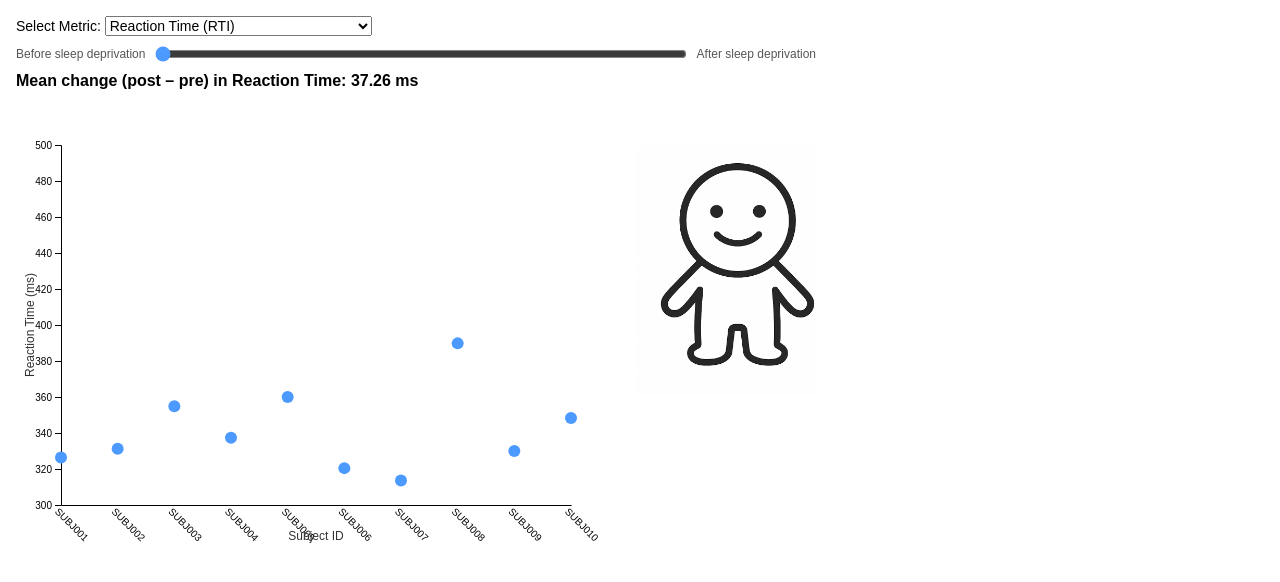
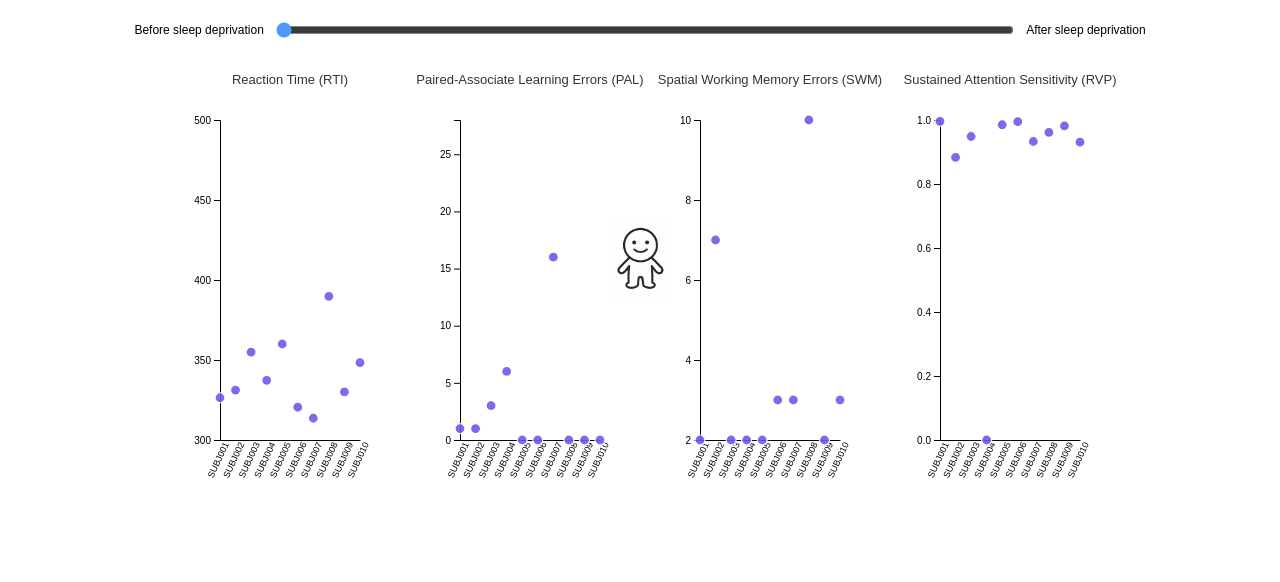
Before and after one commit to glyjtha/dsc106_final_project, a plain HTML site: page character.html in a window 1280 px wide. Drawn offline with nearby package versions, Linux system fonts and the light colour scheme.

Commit message:
Update character.html to multiple plots

```diff
--- a/character.html
+++ b/character.html
@@ -1,152 +1,147 @@
 <!DOCTYPE html>
-<html lang="en">
-<meta charset="utf-8" />
-<head>
-  <title>CANTAB – Sleep‑Deprivation Interactive</title>
-  <script src="https://d3js.org/d3.v7.min.js"></script>
-  <style>
-    body{font-family:sans-serif;margin:0;padding:16px;}
-    label,select{font-size:14px;}
-    .slider-row{display:flex;align-items:center;gap:8px;width:800px;margin:8px 0;}
-    .slider-row span{font-size:12px;color:#555;white-space:nowrap;}
-    #tSlider{flex:1;accent-color:#4C9AFF;}
-    #meanDisplay{font-weight:600;margin:4px 0 10px;}
-    .axis-title{font-size:12px;fill:#333;}
-  </style>
-</head>
-<body>
-  <label>Select Metric:
-    <select id="metricSelect">
-      <option value="RTI">Reaction Time (RTI)</option>
-      <option value="PAL">Paired-Associate Learning Errors (PAL)</option>
-      <option value="SWM">Spatial Working Memory Errors (SWM)</option>
-      <option value="RVP">Sustained Attention Sensitivity (RVP)</option>
-    </select>
-  </label>
+<meta charset="utf-8">
+<body style="font-family: sans-serif; background: white;">
 
-  <div class="slider-row">
+  <div style="display: flex; align-items: center; width: 80%; margin: 20px auto; gap: 10px; font-size: 12px;">
     <span>Before sleep deprivation</span>
-    <input type="range" id="tSlider" min="0" max="1" step="0.01" value="0">
+    <input type="range" id="tSlider" min="0" max="1" step="0.01" value="0" style="flex: 1; accent-color: #4C9AFF;">
     <span>After sleep deprivation</span>
   </div>
 
-  <p id="meanDisplay"></p>
 
-  <svg id="chart" width="800" height="450"></svg>
+  <div style="position: relative; width: 1000px; margin: auto;">
+    <svg id="chart" width="1000" height="420"></svg>
 
+    <img src="eye-open.png" id="eyeOpen"
+         style="position: absolute; top: 160px; left: 470px; width: 60px; opacity: 1;">
+    <img src="yawn.png" id="yawn"
+         style="position: absolute; top: 160px; left: 470px; width: 60px; opacity: 0;">
+  </div>
+
+  <script src="https://d3js.org/d3.v7.min.js"></script>
   <script>
   d3.csv("SD_CANTAB_DB_public.csv", d3.autoType).then(rawData => {
-  // --- Data wrangling ------------------------------------------------------
-  const clean      = rawData.filter(d=>d["Subject ID"]);
-  const beforeData = clean.filter(d=>d["Subject ID"].endsWith("_before"));
-  const afterData  = clean.filter(d=>d["Subject ID"].endsWith("_after"));
-  const ids        = beforeData.map(d=>d["Subject ID"].replace("_before",""));
+    const clean      = rawData.filter(d => d["Subject ID"]);
+    const beforeData = clean.filter(d => d["Subject ID"].endsWith("_before"));
+    const afterData  = clean.filter(d => d["Subject ID"].endsWith("_after"));
+    const ids        = beforeData.map(d => d["Subject ID"].replace("_before", ""));
 
-  // mapping from metric to accessor + units + label
-  const metricMeta = {
-    RTI:{get:d=>+d["RTIFMRT"], unit:"ms",  label:"Reaction Time"},
-    PAL:{get:d=>+d["PALTE"],   unit:"errors", label:"PAL Errors"},
-    SWM:{get:d=>+d["SWMS"],    unit:"errors", label:"SWM Errors"},
-    RVP:{get:d=>+d["RVPA"],    unit:"A′",   label:"RVP Sensitivity"}
+    const metricMap = {
+      RTI: d => +d["RTIFMRT"],
+      PAL: d => +d["PALTE"],
+      SWM: d => +d["SWMS"],
+      RVP: d => +d["RVPA"]
     };
 
-  // --- SVG setup -----------------------------------------------------------
-  const svg   = d3.select("#chart"),
-        W     = +svg.attr("width"),
-        H     = +svg.attr("height"),
-        leftW = 600,
-        pad   = 45;
+    const svg = d3.select("#chart");
+    const W = +svg.attr("width"),
+          H = +svg.attr("height"),
+          pad = 40;
 
-  const gx = svg.append("g").attr("transform",`translate(0,${H-pad})`);
-  const gy = svg.append("g").attr("transform",`translate(${pad},0)`);
+    const metrics = ["RTI", "PAL", "SWM", "RVP"];
+    const plotWidth = 220;
+    const spacing = 20;
+    const fullMetricNames = {
+      RTI: "Reaction Time (RTI)",
+      PAL: "Paired-Associate Learning Errors (PAL)",
+      SWM: "Spatial Working Memory Errors (SWM)",
+      RVP: "Sustained Attention Sensitivity (RVP)"
+    };
 
-  // axis titles
-  const xLabel = svg.append("text")
-      .attr("class","axis-title")
-      .attr("x", leftW/2)
-      .attr("y", H-10)
-      .attr("text-anchor","middle")
-      .text("Subject ID");
+    const plots = metrics.map((metric, i) => {
+      const x0 = i * (plotWidth + spacing) + pad;
+      const g = svg.append("g").attr("transform", `translate(${x0},0)`);
 
-  const yLabel = svg.append("text")
-      .attr("class","axis-title")
-      .attr("transform","rotate(-90)")
-      .attr("x", -H/2)
-      .attr("y", 18)
-      .attr("text-anchor","middle");
+      // 添加 metric title
+      g.append("text")
+        .attr("x", plotWidth / 2)
+        .attr("y", 24)
+        .attr("text-anchor", "middle")
+        .style("font-size", "13px")
+        .style("fill", "#333")
+        .text(fullMetricNames[metric]);
 
-  const circles = svg.append("g").attr("class","pts")
-        .selectAll("circle").data(beforeData)
+
+      const gx = g.append("g").attr("transform", `translate(0,${H - pad})`);
+      const gy = g.append("g").attr("transform", `translate(${pad},0)`);
+
+      const pts = g.append("g").attr("class", "pts").selectAll("circle")
+        .data(ids)
         .join("circle")
-          .attr("r",6)
-          .attr("fill","#4C9AFF");
+          .attr("r", 5)
+          .attr("fill", "#6c5ce7")
+          .attr("stroke", "white")
+          .attr("stroke-width", 1.2)
+          .attr("opacity", 0.9);
 
-  // right‑side animation (unchanged)
-  const animX = leftW + 20, animY = pad;
-  const anim = svg.append("g")
-      .attr("transform",`translate(${animX},${animY})`);
+      return { metric, gx, gy, pts };
+    });
 
-  anim.append("image")
-      .attr("class","open")
-      .attr("href","eye-open.png")
-      .attr("width",200).attr("height",250)
-      .attr("opacity",1)
-      .attr("preserveAspectRatio","xMidYMid slice");
+    function update(t) {
+    const betterIfHigher = {
+      RTI: false,
+      PAL: false,
+      SWM: false,
+      RVP: true
+    };
 
-  anim.append("image")
-      .attr("class","yawn")
-      .attr("href","yawn.png")
-      .attr("width",200).attr("height",250)
-      .attr("opacity",0)
-      .attr("preserveAspectRatio","xMidYMid slice");
+    plots.forEach(({ metric, gx, gy, pts }) => {
+      const getVal = metricMap[metric];
+      const allVals = beforeData.map(getVal).concat(afterData.map(getVal));
 
-  // -------------------------------------------------------------------------
-  let metricKey = "RTI", t = 0;
-  update();
+      const xScale = d3.scalePoint()
+        .domain(ids)
+        .range([pad, plotWidth - pad]);
 
-  d3.select("#metricSelect").on("change", function(){ metricKey = this.value; update();});
-  d3.select("#tSlider").on("input", function(){ t = +this.value; update();});
-
-  function update(){
-    const {get, unit, label} = metricMeta[metricKey];
-
-    // mean Δ (post – pre)
-    const meanDelta = d3.mean(beforeData, (d,i)=> get(afterData[i]) - get(d));
-    d3.select("#meanDisplay")
-      .text(`Mean change (post – pre) in ${label}: ${meanDelta.toFixed(2)} ${unit}`);
-
-    // scales
-    const allVals = beforeData.map(get).concat(afterData.map(get));
-    const xScale = d3.scalePoint(ids, [pad, leftW-pad]);
       const yScale = d3.scaleLinear()
         .domain(d3.extent(allVals)).nice()
-        .range([H-pad, pad]);
+        .range([H - pad, pad + 20]);
 
-    // axis draw
-    gx.call(d3.axisBottom(xScale).tickSize(0))
+      gx.call(d3.axisBottom(xScale)
+            .tickSize(0)
+            .tickFormat(d => d))
         .selectAll("text")
-        .attr("transform","rotate(45)")
-        .style("text-anchor","start");
-    gy.call(d3.axisLeft(yScale));
+          .attr("transform", "rotate(-65)")
+          .style("text-anchor", "end")
+          .style("font-size", "9px");
 
-    // axis title update
-    yLabel.text(`${label} (${unit})`);
+      gy.call(d3.axisLeft(yScale).ticks(4));
 
-    // point interpolation
-    circles.data(beforeData.map((d,i)=>{
-      const v0 = get(d), v1 = get(afterData[i]);
-      return {id: ids[i], val: v0 + (v1 - v0)*t};
+      // Interpolate color: from base blue to red or green
+      const baseColor = d3.color("#6c5ce7"); // original blue
+
+      pts.data(beforeData.map((d, i) => {
+        const v0 = getVal(d);
+        const v1 = getVal(afterData[i]);
+        const isImproving = betterIfHigher[metric] ? v1 > v0 : v1 < v0;
+        const targetColor = d3.color(isImproving ? "#00b894" : "#d63031"); // green or red
+        const interpColor = d3.interpolateRgb(baseColor, targetColor)(t);
+
+        return {
+          id: ids[i],
+          val: v0 + (v1 - v0) * t,
+          color: interpColor
+        };
       }))
       .join("circle")
-      .transition().duration(50)
-        .attr("cx", d=> xScale(d.id))
-        .attr("cy", d=> yScale(d.val));
+        .transition().duration(60)
+          .attr("cx", d => xScale(d.id))
+          .attr("cy", d => yScale(d.val))
+          .attr("fill", d => d.color);
+    });
 
-    // eye‑open ↔ yawn opacity
-    anim.select("image.open").attr("opacity", 1 - t);
-    anim.select("image.yawn").attr("opacity", t);
+    // emoji opacity
+    d3.select("#eyeOpen").style("opacity", 1 - t);
+    d3.select("#yawn").style("opacity", t);
   }
+
+
+    update(0);
+
+    d3.select("#tSlider").on("input", function () {
+      const t = +this.value;
+      update(t);
+    });
   });
   </script>
 </body>
-</html>
```
Lines whose indentation alone changed are shown as unchanged.
